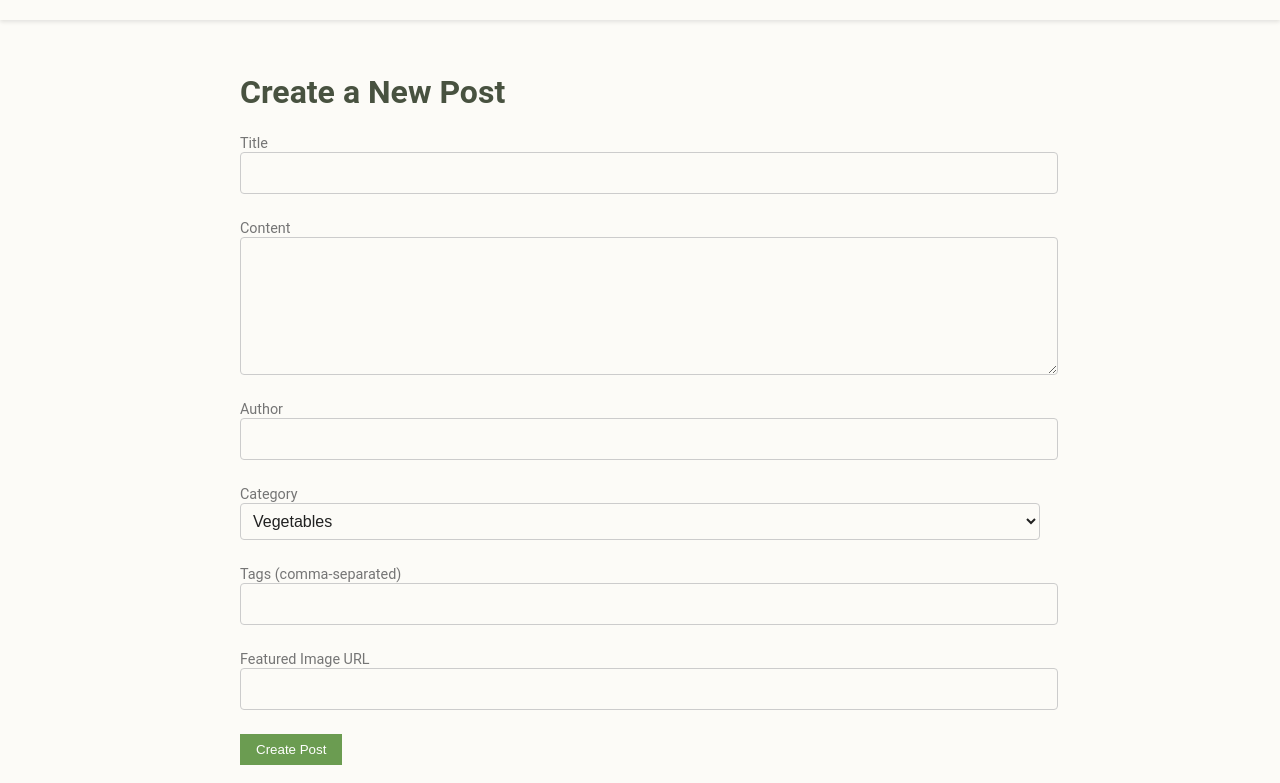
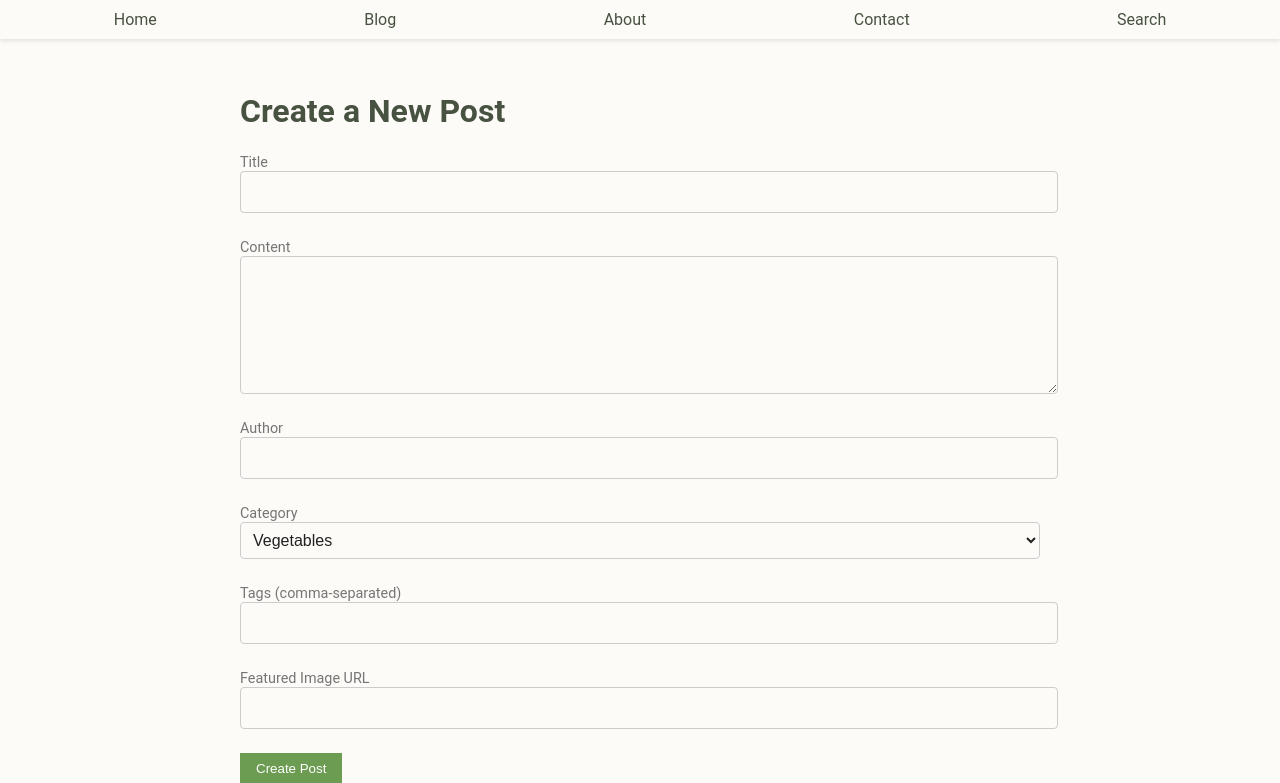
Before and after one commit to yscode01/Garden, a Flask app: page /create-post in a window 1280 px wide. Shown: the top 783 px of the page. Run offline with Flask 3, Linux system fonts and the light colour scheme; data comes from the database, SQL or seed files in the repository.

Commit message:
Change create post page

```diff
--- a/templates/create_post.html
+++ b/templates/create_post.html
@@ -7,7 +7,15 @@
 </head>
 <body>
     <header>
-        <!-- Navigation -->
+        <nav>
+            <ul>
+                <li><a href="{{ url_for('home') }}">Home</a></li>
+                <li><a href="{{ url_for('blog') }}">Blog</a></li>
+                <li><a href="{{ url_for('about') }}">About</a></li>
+                <li><a href="{{ url_for('contact') }}">Contact</a></li>
+                <li><a href="{{ url_for('search') }}">Search</a></li>
+            </ul>
+        </nav>
     </header>
 
     <main>
```
